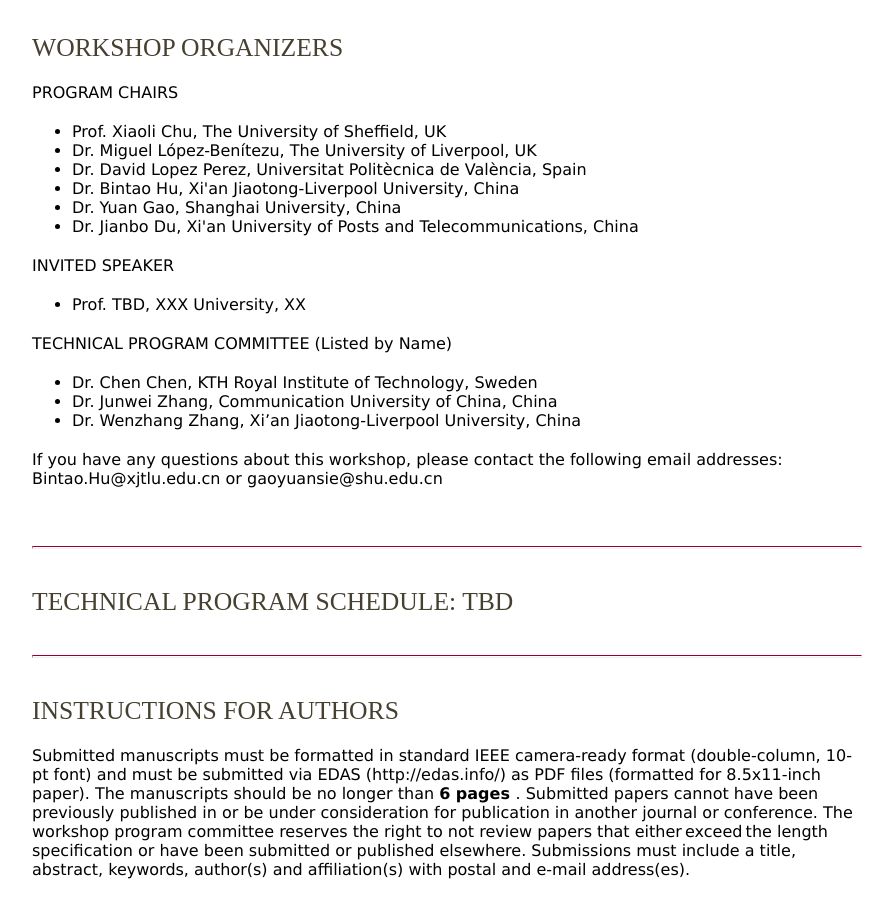
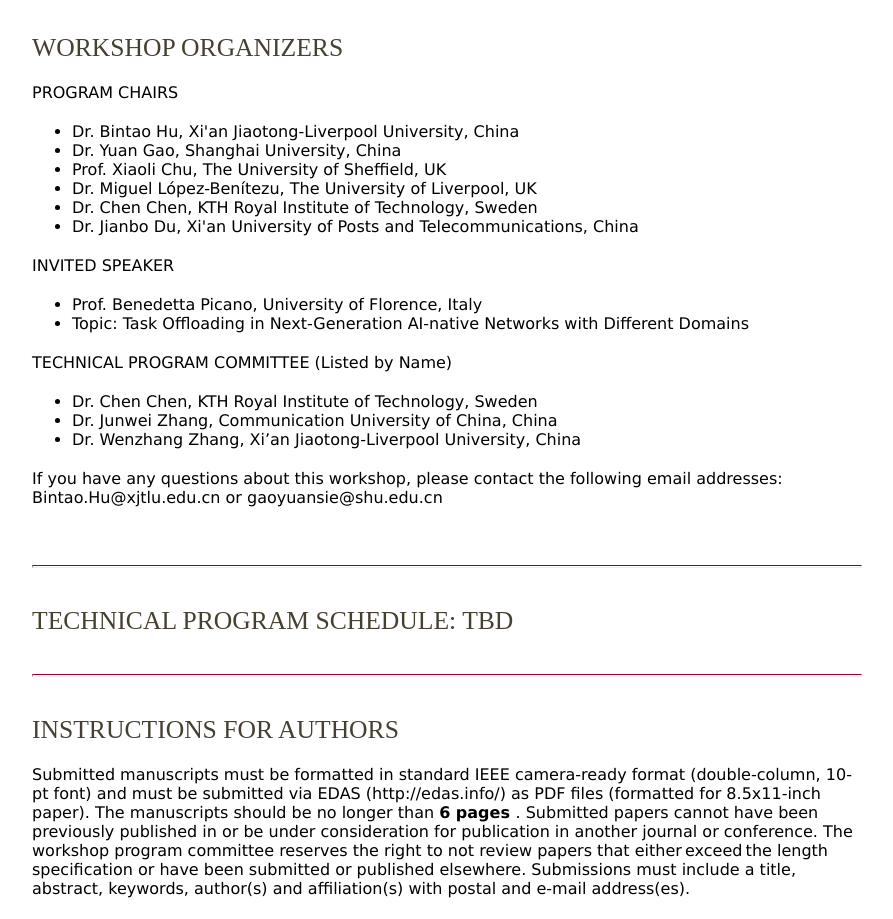
Before and after one commit to simpsonhu/VTCSpring2025_SAGS_WS, a plain HTML site: page index.html in a window 1280 px wide. Shown: the part 1940-2859 px from the top of the page, without its empty margins (248-1141 px from the left). Drawn offline with Linux system fonts and the light colour scheme; files that its build step writes are made by us from their sources.

Commit message:
Update index.html

```diff
--- a/index.html
+++ b/index.html
@@ -50,16 +50,17 @@
 					<h2>WORKSHOP ORGANIZERS</h2>
 					<p>PROGRAM CHAIRS</p>
 						<ul>
+						<li>Dr. Bintao Hu, Xi'an Jiaotong-Liverpool University, China</li>
+						<li>Dr. Yuan Gao, Shanghai University, China</li>
 						<li>Prof. Xiaoli Chu, The University of Sheffield, UK</li>
 						<li>Dr. Miguel López-Benítezu, The University of Liverpool, UK</li>
-						<li>Dr. David Lopez Perez, Universitat Politècnica de València, Spain</li>
-						<li>Dr. Bintao Hu, Xi'an Jiaotong-Liverpool University, China</li>
-						<li>Dr. Yuan Gao, Shanghai University, China</li>
+						<li>Dr. Chen Chen, KTH Royal Institute of Technology, Sweden</li>
 						<li>Dr. Jianbo Du, Xi'an University of Posts and Telecommunications, China</li>
 						</ul>
 				        <p>INVITED SPEAKER</p>
 				               <ul>
-						<li>Prof. TBD, XXX University, XX</li>
+						<li>Prof. Benedetta Picano, University of Florence, Italy</li>
+						<li>Topic: Task Offloading in Next-Generation AI-native Networks with Different Domains</li>
 						</ul>
 					<p>TECHNICAL PROGRAM COMMITTEE (Listed by Name)</p>
 						<ul>
```
